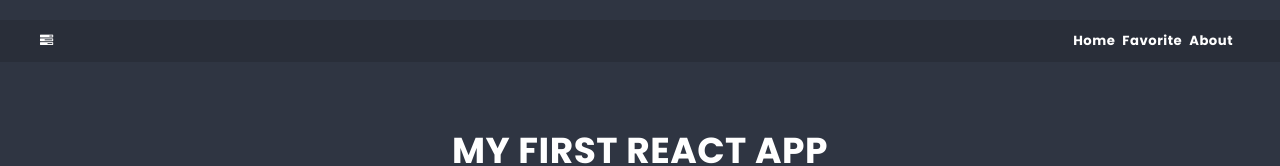
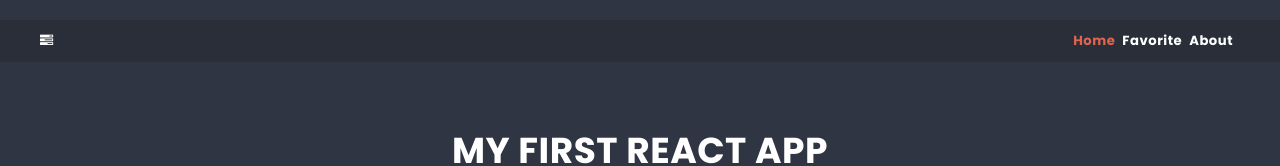
Before and after one commit to Adriannan23/MyFirstRactApp, a React (Create React App) app: page / in a window 1280 px wide. Shown: the top 166 px of the page. Built offline with nearby package versions, Linux system fonts and the light colour scheme.

Commit message:
add isActive classes to the links in NavBar component

```diff
--- a/src/components/NavBar/NavBar.js
+++ b/src/components/NavBar/NavBar.js
@@ -1,7 +1,7 @@
 // import { FontAwesomeIcon } from '@fortawesome/react-fontawesome';
 import styles from './NavBar.module.scss';
 import Container from "../Container/Container";
-
+import { Link, NavLink } from 'react-router-dom';
 
 const NavBar = () => {
 
@@ -17,9 +17,12 @@
           </div>
           <div className={styles.navLinks}>
             <ul>
-              <li><a href="/">Home</a></li>
-              <li><a href="/favorite">Favorite</a></li>
-              <li><a href="/about">About</a></li>
+              <li><NavLink className={({ isActive }) => isActive ? styles.linkActive : undefined}
+                to="/">Home</NavLink></li>
+              <li><NavLink className={({ isActive }) => isActive ? styles.linkActive : undefined}
+                to="/favorite">Favorite</NavLink></li>
+              <li><NavLink className={({ isActive }) => isActive ? styles.linkActive : undefined}
+                to="/about">About</NavLink></li>
             </ul>
           </div>
         </div>
--- a/src/components/NavBar/NavBar.module.scss
+++ b/src/components/NavBar/NavBar.module.scss
@@ -1,4 +1,5 @@
 @import '../../styles/settings.scss';
+
 
 .navBar {
   background-color: darken($color-dark, 3%);
@@ -23,6 +24,9 @@
 }
 }
 .navLinks{
+  .linkActive{
+    color: $color-warning;
+  }
 ul {
   display: flex;
   display: row;
```
